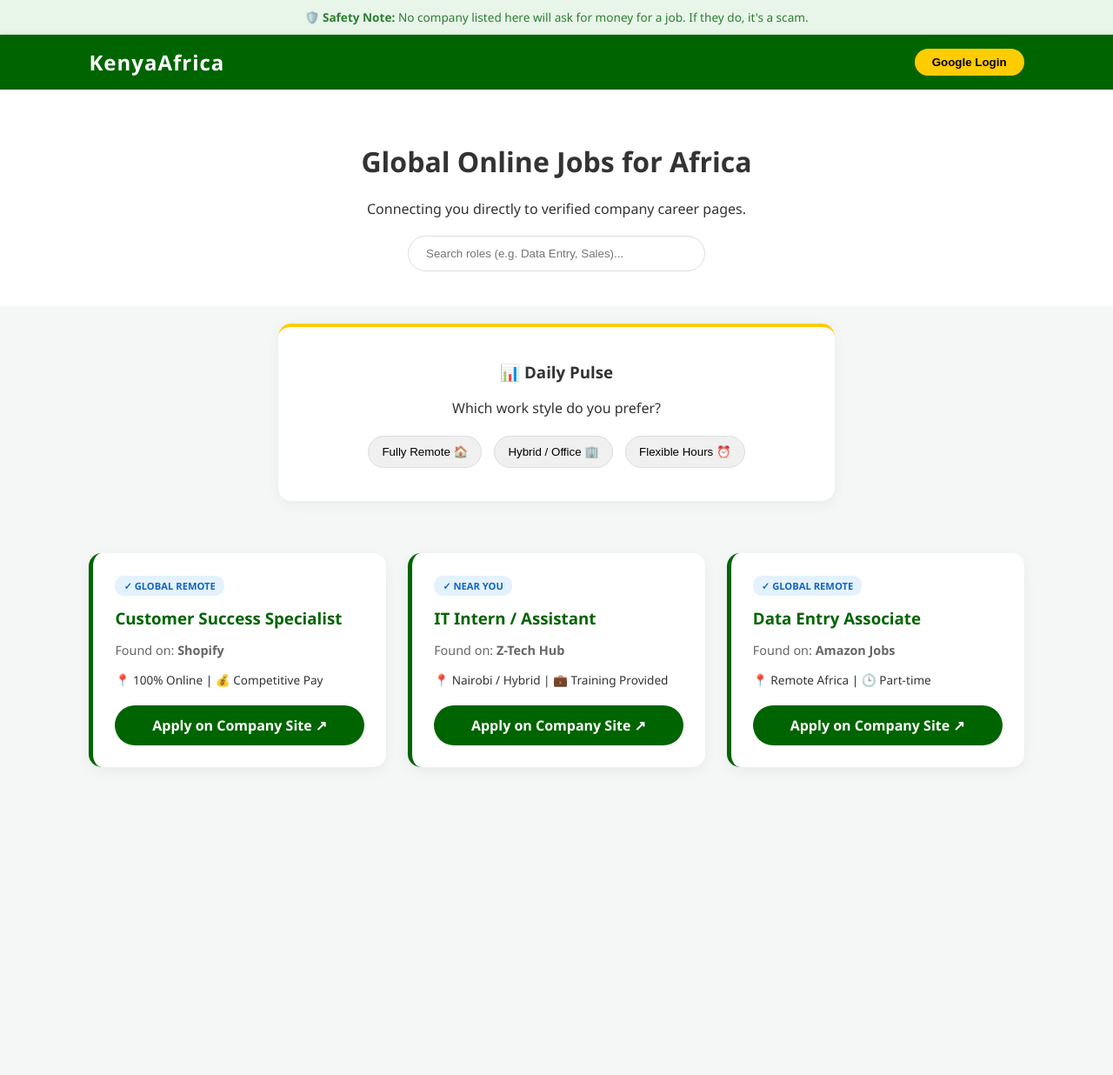
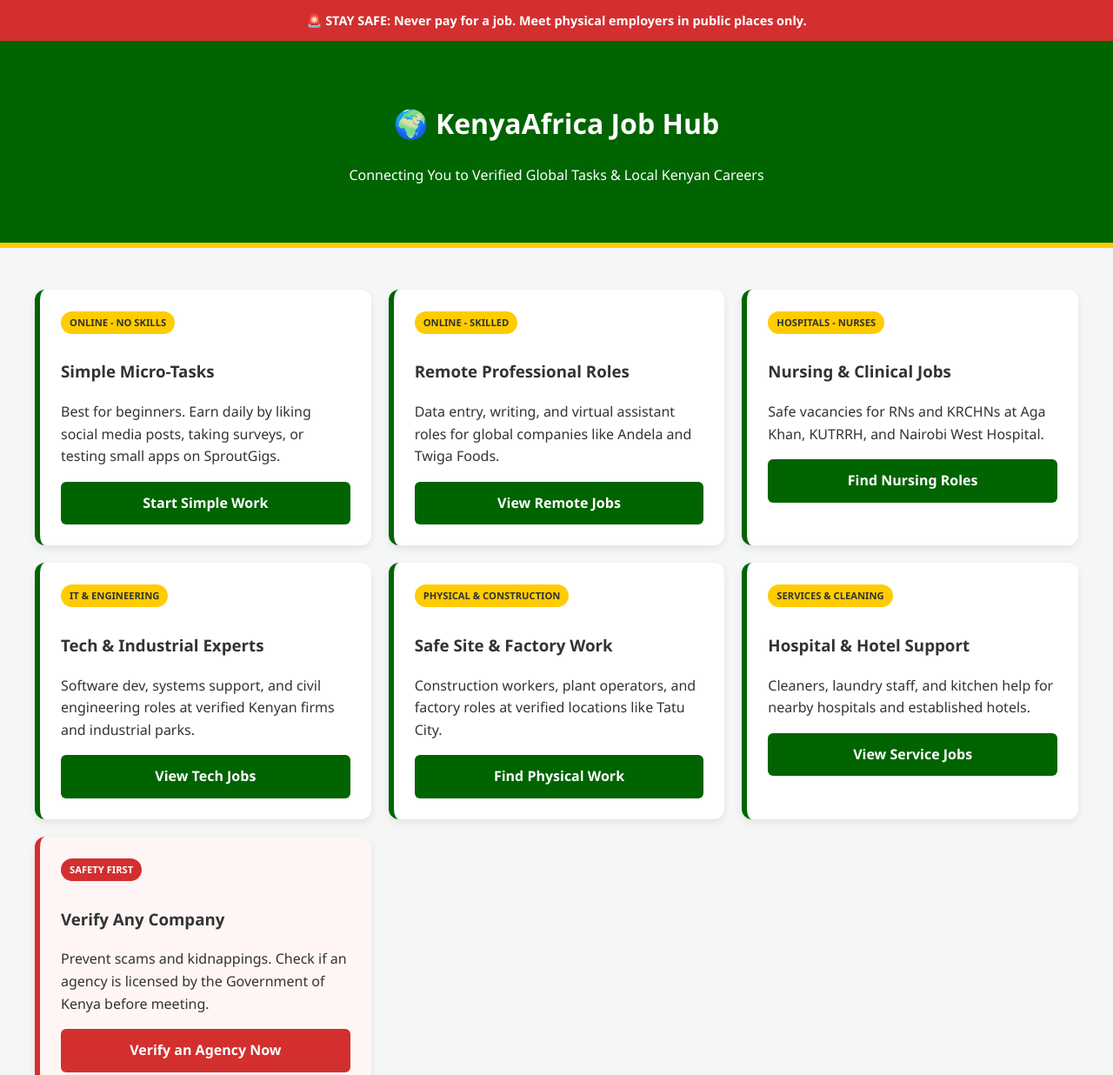
Before and after one commit to AfricaKenyajobs/Africakenya, a plain HTML site: page index.html in a window 1280 px wide. Shown: the top 1236 px of the page at 87% size. Before the commit the page ends 922 px from the top, so only its background shows below. Drawn offline with Linux system fonts and the light colour scheme.

Commit message:
Update index.html

```diff
--- a/index.html
+++ b/index.html
@@ -3,265 +3,86 @@
 <head>
     <meta charset="UTF-8">
     <meta name="viewport" content="width=device-width, initial-scale=1.0">
-    <title>KenyaAfrica | Remote & Local Job Hub</title>
+    <title>KenyaAfrica | The Global & Local Hub</title>
     <style>
-        /* --- BEAUTIFUL & MODERN DESIGN --- */
-        :root {
-            --primary-green: #006400; /* Trusted Forest Green */
-            --accent-yellow: #ffcc00; /* Energetic Yellow */
-            --light-bg: #f4f7f6;
-            --white: #ffffff;
-            --text-dark: #333333;
-        }
-
-        body {
-            font-family: 'Segoe UI', Roboto, Helvetica, Arial, sans-serif;
-            margin: 0;
-            background-color: var(--light-bg);
-            color: var(--text-dark);
-        }
-
-        /* --- NAVIGATION --- */
-        nav {
-            display: flex;
-            justify-content: space-between;
-            align-items: center;
-            padding: 15px 8%;
-            background: var(--primary-green);
-            color: white;
-            box-shadow: 0 2px 10px rgba(0,0,0,0.1);
-        }
-
-        .logo {
-            font-size: 1.5rem;
-            font-weight: bold;
-            letter-spacing: 1px;
-        }
-
-        .login-btn {
-            background: var(--accent-yellow);
-            color: #000;
-            border: none;
-            padding: 8px 20px;
-            border-radius: 20px;
-            font-weight: bold;
-            cursor: pointer;
-        }
-
-        /* --- DISCREET SCAM WARNING --- */
-        .trust-ribbon {
-            background: #e8f5e9;
-            color: #2e7d32;
-            padding: 10px;
-            text-align: center;
-            font-size: 0.85rem;
-            border-bottom: 1px solid #c8e6c9;
-        }
-
-        /* --- HEADER & SEARCH --- */
-        header {
-            text-align: center;
-            padding: 40px 20px;
-            background: var(--white);
-        }
-
-        .search-container {
-            margin-top: 20px;
-            display: flex;
-            justify-content: center;
-            gap: 10px;
-            flex-wrap: wrap;
-        }
-
-        input[type="text"] {
-            padding: 12px 20px;
-            width: 300px;
-            border: 1px solid #ddd;
-            border-radius: 30px;
-            outline: none;
-        }
-
-        /* --- FUN PART: DAILY POLL --- */
-        .daily-poll {
-            max-width: 600px;
-            margin: 20px auto;
-            background: var(--white);
-            padding: 20px;
-            border-radius: 15px;
-            text-align: center;
-            box-shadow: 0 4px 15px rgba(0,0,0,0.05);
-            border-top: 4px solid var(--accent-yellow);
-        }
-
-        .poll-options button {
-            background: #f0f0f0;
-            border: 1px solid #ddd;
-            padding: 10px 15px;
-            margin: 5px;
-            border-radius: 20px;
-            cursor: pointer;
-            transition: 0.3s;
-        }
-
-        .poll-options button:hover {
-            background: var(--accent-yellow);
-        }
-
-        /* --- JOB LISTINGS --- */
-        .job-grid {
-            display: grid;
-            grid-template-columns: repeat(auto-fit, minmax(320px, 1fr));
-            gap: 25px;
-            padding: 40px 8%;
-        }
-
-        .job-card {
-            background: var(--white);
-            padding: 25px;
-            border-radius: 15px;
-            box-shadow: 0 5px 15px rgba(0,0,0,0.05);
-            transition: transform 0.3s ease;
-            position: relative;
-            border-left: 5px solid var(--primary-green);
-        }
-
-        .job-card:hover {
-            transform: translateY(-5px);
-        }
-
-        .verified-tag {
-            font-size: 0.7rem;
-            background: #e3f2fd;
-            color: #1565c0;
-            padding: 4px 10px;
-            border-radius: 10px;
-            text-transform: uppercase;
-            font-weight: bold;
-        }
-
-        .job-card h3 {
-            margin: 15px 0 5px 0;
-            color: var(--primary-green);
-        }
-
-        .company-name {
-            font-size: 0.9rem;
-            color: #666;
-            margin-bottom: 15px;
-        }
-
-        .job-info {
-            font-size: 0.85rem;
-            margin-bottom: 20px;
-        }
-
-        /* --- EXTERNAL LINK BUTTON --- */
-        .apply-link {
-            display: block;
-            text-align: center;
-            background: var(--primary-green);
-            color: white;
-            text-decoration: none;
-            padding: 12px;
-            border-radius: 30px;
-            font-weight: bold;
-            transition: 0.3s;
-        }
-
-        .apply-link:hover {
-            background: #004d00;
-            box-shadow: 0 4px 10px rgba(0,100,0,0.3);
-        }
-
-        @media (max-width: 600px) {
-            input[type="text"] { width: 80%; }
-        }
+        :root { --green: #006400; --yellow: #ffcc00; --bg: #f4f7f6; --red: #d32f2f; }
+        body { font-family: 'Segoe UI', sans-serif; margin: 0; background: var(--bg); color: #333; line-height: 1.6; }
+        header { background: var(--green); color: white; padding: 3rem 1rem; text-align: center; border-bottom: 6px solid var(--yellow); }
+        .safety-bar { background: var(--red); color: white; padding: 12px; text-align: center; font-weight: bold; position: sticky; top: 0; z-index: 1000; font-size: 0.9rem; }
+        .container { max-width: 1200px; margin: 2rem auto; padding: 1rem; display: grid; grid-template-columns: repeat(auto-fit, minmax(300px, 1fr)); gap: 20px; }
+        .card { background: white; padding: 1.5rem; border-radius: 12px; box-shadow: 0 4px 10px rgba(0,0,0,0.08); border-left: 6px solid var(--green); }
+        .card.red-zone { border-left-color: var(--red); background: #fff5f5; }
+        .badge { display: inline-block; background: var(--yellow); padding: 4px 10px; font-size: 0.7rem; font-weight: bold; border-radius: 20px; margin-bottom: 10px; text-transform: uppercase; }
+        .btn { display: block; background: var(--green); color: white; padding: 12px; text-decoration: none; border-radius: 6px; text-align: center; font-weight: bold; margin-top: 15px; }
+        .btn.red { background: var(--red); }
+        footer { background: #1a1a1a; color: #ccc; text-align: center; padding: 3rem; margin-top: 4rem; }
     </style>
 </head>
 <body>
 
-    <div class="trust-ribbon">
-        🛡️ <strong>Safety Note:</strong> No company listed here will ask for money for a job. If they do, it's a scam.
+<div class="safety-bar">
+    🚨 STAY SAFE: Never pay for a job. Meet physical employers in public places only.
 </div>
 
-    <nav>
-        <div class="logo">KenyaAfrica</div>
-        <button class="login-btn" onclick="login()">Google Login</button>
-    </nav>
-
 <header>
-        <h1>Global Online Jobs for Africa</h1>
-        <p>Connecting you directly to verified company career pages.</p>
-
-        <div class="search-container">
-            <input type="text" id="searchInput" placeholder="Search roles (e.g. Data Entry, Sales)..." onkeyup="filterJobs()">
-        </div>
+    <h1>🌍 KenyaAfrica Job Hub</h1>
+    <p>Connecting You to Verified Global Tasks & Local Kenyan Careers</p>
 </header>
 
-    <section class="daily-poll">
-        <h3>📊 Daily Pulse</h3>
-        <p>Which work style do you prefer?</p>
-        <div class="poll-options">
-            <button onclick="vote()">Fully Remote 🏠</button>
-            <button onclick="vote()">Hybrid / Office 🏢</button>
-            <button onclick="vote()">Flexible Hours ⏰</button>
-        </div>
-        <p id="poll-msg" style="margin-top:10px; font-size: 0.8rem; color: #888;"></p>
-    </section>
-
-    <main class="job-grid" id="jobGrid">
-
-        <div class="job-card">
-            <span class="verified-tag">✓ Global Remote</span>
-            <h3>Customer Success Specialist</h3>
-            <p class="company-name">Found on: <strong>Shopify</strong></p>
-            <div class="job-info">📍 100% Online | 💰 Competitive Pay</div>
-            <a href="https://www.shopify.com/careers" target="_blank" class="apply-link">Apply on Company Site ↗</a>
+<div class="container">
+    <div class="card">
+        <span class="badge">Online - No Skills</span>
+        <h3>Simple Micro-Tasks</h3>
+        <p>Best for beginners. Earn daily by liking social media posts, taking surveys, or testing small apps on SproutGigs.</p>
+        <a href="https://sproutgigs.com" class="btn">Start Simple Work</a>
     </div>
 
-        <div class="job-card">
-            <span class="verified-tag">✓ Near You</span>
-            <h3>IT Intern / Assistant</h3>
-            <p class="company-name">Found on: <strong>Z-Tech Hub</strong></p>
-            <div class="job-info">📍 Nairobi / Hybrid | 💼 Training Provided</div>
-            <a href="#" target="_blank" class="apply-link">Apply on Company Site ↗</a>
+    <div class="card">
+        <span class="badge">Online - Skilled</span>
+        <h3>Remote Professional Roles</h3>
+        <p>Data entry, writing, and virtual assistant roles for global companies like Andela and Twiga Foods.</p>
+        <a href="https://remotive.com/remote-africa-jobs" class="btn">View Remote Jobs</a>
     </div>
 
-        <div class="job-card">
-            <span class="verified-tag">✓ Global Remote</span>
-            <h3>Data Entry Associate</h3>
-            <p class="company-name">Found on: <strong>Amazon Jobs</strong></p>
-            <div class="job-info">📍 Remote Africa | 🕒 Part-time</div>
-            <a href="https://www.amazon.jobs" target="_blank" class="apply-link">Apply on Company Site ↗</a>
+    <div class="card">
+        <span class="badge">Hospitals - Nurses</span>
+        <h3>Nursing & Clinical Jobs</h3>
+        <p>Safe vacancies for RNs and KRCHNs at Aga Khan, KUTRRH, and Nairobi West Hospital.</p>
+        <a href="https://www.fuzu.com/kenya/job/nurses" class="btn">Find Nursing Roles</a>
     </div>
 
-    </main>
+    <div class="card">
+        <span class="badge">IT & Engineering</span>
+        <h3>Tech & Industrial Experts</h3>
+        <p>Software dev, systems support, and civil engineering roles at verified Kenyan firms and industrial parks.</p>
+        <a href="https://www.myjobmag.co.ke/cp/it-jobs-nairobi" class="btn">View Tech Jobs</a>
+    </div>
 
-    <script>
-        // Simple filter logic
-        function filterJobs() {
-            let input = document.getElementById('searchInput').value.toLowerCase();
-            let cards = document.getElementsByClassName('job-card');
+    <div class="card">
+        <span class="badge">Physical & Construction</span>
+        <h3>Safe Site & Factory Work</h3>
+        <p>Construction workers, plant operators, and factory roles at verified locations like Tatu City.</p>
+        <a href="https://www.fuzu.com/kenya/job/skilled-manual-labor" class="btn">Find Physical Work</a>
+    </div>
 
-            for (let i = 0; i < cards.length; i++) {
-                let title = cards[i].getElementsByTagName('h3')[0].innerText.toLowerCase();
-                if (title.includes(input)) {
-                    cards[i].style.display = "";
-                } else {
-                    cards[i].style.display = "none";
-                }
-            }
-        }
+    <div class="card">
+        <span class="badge">Services & Cleaning</span>
+        <h3>Hospital & Hotel Support</h3>
+        <p>Cleaners, laundry staff, and kitchen help for nearby hospitals and established hotels.</p>
+        <a href="https://www.myjobmag.co.ke/jobs-by-field/cleaning-services" class="btn">View Service Jobs</a>
+    </div>
 
-        // Fun Poll Logic
-        function vote() {
-            document.getElementById('poll-msg').innerText = "Thanks for voting! 68% of people agreed with you today.";
-        }
+    <div class="card red-zone">
+        <span class="badge" style="background:var(--red); color:white;">Safety First</span>
+        <h3>Verify Any Company</h3>
+        <p>Prevent scams and kidnappings. Check if an agency is licensed by the Government of Kenya before meeting.</p>
+        <a href="https://diaspora.go.ke/verify" class="btn red">Verify an Agency Now</a>
+    </div>
+</div>
 
-        // Login Simulation
-        function login() {
-            alert("This would open the Google Login popup!");
-        }
-    </script>
+<footer>
+    <p>&copy; 2026 KenyaAfrica - Helping Kenyans Find Work Safely</p>
+</footer>
+
 </body>
 </html>
```
Lines whose indentation alone changed are shown as unchanged.
